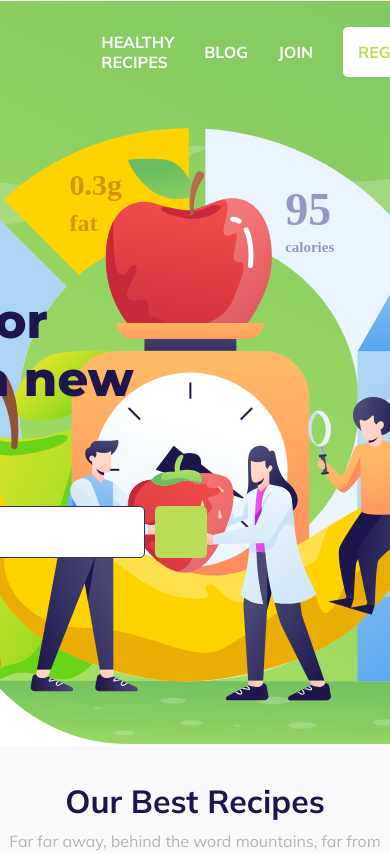
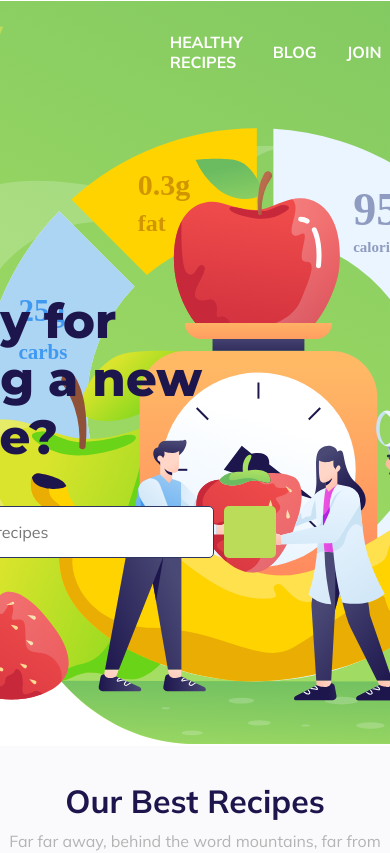
Before and after one commit to jucilenenunes/ju-grupo-gcb-frontend, a React (Create React App) app: page / in a window 390 px wide. Shown: the top 853 px of the page. Built offline with nearby package versions, Linux system fonts and the light colour scheme; some icons are missing.

Commit message:
Ajustes finais do template, ainda sem responsividade.

```diff
--- a/src/pages/BestRecipes/styles.js
+++ b/src/pages/BestRecipes/styles.js
@@ -8,7 +8,7 @@ export const BestRecipesFullContainer = styled.section`
 
 export const BestRecipesContainer = styled.section`
     ${ContainerStyles}
-
+    width: 1092px;
 
     padding: 35px 0 35px 0;
 
--- a/src/pages/BestServices/styles.js
+++ b/src/pages/BestServices/styles.js
@@ -25,4 +25,8 @@ export const BestServicesContainer = styled.section`
     > div > p {
         margin: 0 0 20px 0;
     }
+
+    > div > button {
+        box-shadow: 2px 4px 4px var(--bg-green);
+    }
 `;
--- a/src/pages/Header/styles.js
+++ b/src/pages/Header/styles.js
@@ -22,10 +22,11 @@ export const HeaderContainer = styled.section`
     }
 
     .header-bar > .logotype {
+        margin-left: 137px;
         align-self: center;
         font-family: var(--text-title-font);
         font-size: 32px;
-        font-weigth: bold;
+        font-weight: bold;
         color: var(--text-green);
     }
 
@@ -95,16 +96,17 @@ export const HeaderContainer = styled.section`
     }
 
     .header-call-to-action {
+        margin-left: 137px;
         width: 412px;
         font-family: var(--text-title-font);
-        font-weigth: bold;
+        font-weight: bold;
         color: var(--text-blue);
     }
 
     .header-call-to-action > h1 {
         font-family: var(--text-title-font);
         font-size: 48px;
-        font-weigth: bold;
+        font-weight: bold;
         color: var(--text-blue);
     }
 
--- a/src/pages/Join/index.js
+++ b/src/pages/Join/index.js
@@ -11,7 +11,7 @@ function Join() {
                         to get special offer
                     </h2>
                     <div>
-                        <input type="text" />
+                        <input type="text" placeholder='Enter your email address' />
                         <button>Join</button>
                     </div>
                 </div>
--- a/src/pages/Join/styles.js
+++ b/src/pages/Join/styles.js
@@ -14,16 +14,16 @@ export const JoinContainer = styled.section`
     height: 672px;
 
     > div {
+        margin-left: 120px;
         width: 412px;
         font-family: var(--text-title-font);
-        font-weigth: bold;
+        font-weight: bold;
         color: var(--text-blue);
     }
 
-    > div > h1 {
+    > div > h2 {
         font-family: var(--text-title-font);
-        font-size: 48px;
-        font-weigth: bold;
+        font-weight: bold;
         color: var(--text-blue);
     }
 
@@ -43,10 +43,12 @@ export const JoinContainer = styled.section`
         border-radius: 5px;
         width: 343px;
         margin-right: 10px;
-        padding: 10px;
+        padding: 20px;
     }
 
     > div > div > button {
-        padding: 12px 20px;
+        padding: 20px 35px;
+        font-weight: bold;
+        box-shadow: 2px 4px 4px var(--bg-green);
     }
 `;
```
